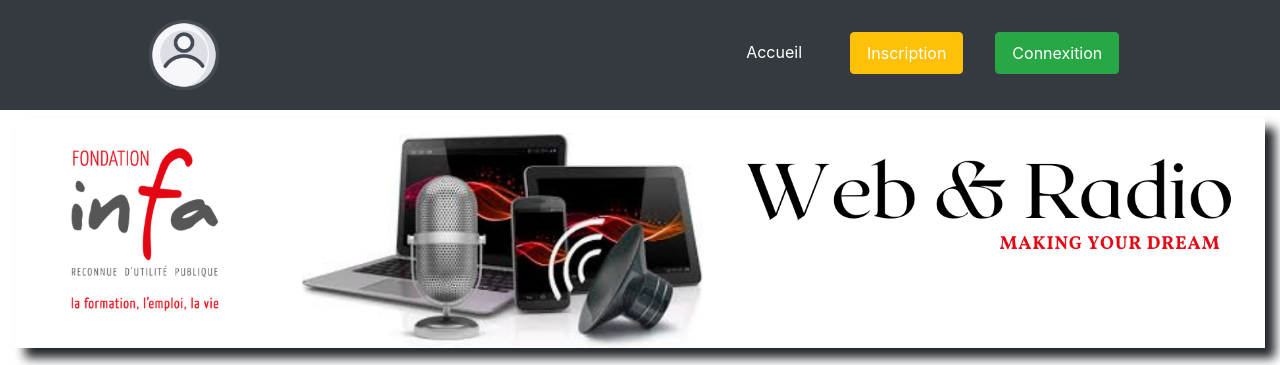
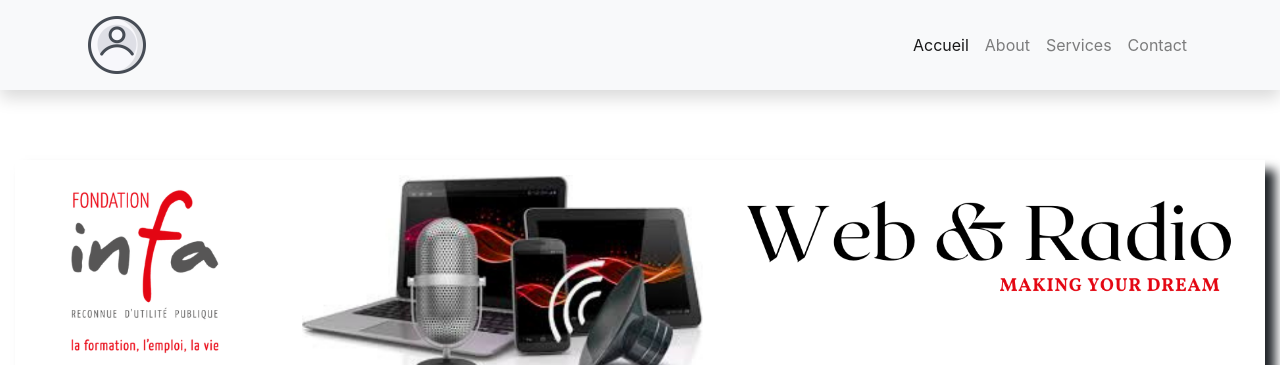
Before and after one commit to BumbleBrice/ecf_infa_wr, a PHP site: page / in a window 1280 px wide. Shown: the top 365 px of the page. Run offline with PHP 8.4, Linux system fonts and the light colour scheme; data comes from the database, SQL or seed files in the repository.

Commit message:
front done

```diff
--- a/css/styles.css
+++ b/css/styles.css
@@ -1,3 +1,6 @@
+.main__top {
+  margin-top: 10rem;
+}
 .slideshow {
   margin: auto;
   width: 100%;
--- a/inc/header.php
+++ b/inc/header.php
@@ -1,7 +1,9 @@
 <!DOCTYPE html>
-<html>
+<html lang="fr">
 <head>
 	<title>PHP include</title>
+	<meta charset="UTF-8">
+	<meta name="viewport" content="width=device-width, initial-scale=1.0">
 	<link rel="stylesheet" href="https://cdn.jsdelivr.net/npm/bootstrap@4.5.3/dist/css/bootstrap.min.css" integrity="sha384-TX8t27EcRE3e/ihU7zmQxVncDAy5uIKz4rEkgIXeMed4M0jlfIDPvg6uqKI2xXr2" crossorigin="anonymous">
 	<link rel="stylesheet" href="css/styles.css">
 </head>
--- a/inc/nav.php
+++ b/inc/nav.php
@@ -1,14 +1,27 @@
-<nav class="p-3 mb-2 bg-dark bg-gradient-dark d-flex justify-content-around">
-	<div class="w-25"><img class="w-25 img-fluid" src="img/avatar/avatar_default.png" alt=""></div>
-	<ul class="nav justify-content-center text-white">
-	  <li class="nav-item m-3">
-	    <a class="nav-link text-white" href="index.php">Accueil</a>
-	  </li>
-	  <li class="nav-item m-3">
-	    <a class="nav-link text-white btn btn-warning" href="registration.php">Inscription</a>
-	  </li>
-	  <li class="nav-item m-3">
-	    <a class="nav-link text-white btn btn-success" href="login.php" tabindex="-1" aria-disabled="true">Connexition</a>
-	  </li>
-	</ul>
+<!-- Navigation -->
+<nav class="navbar navbar-expand-lg navbar-light bg-light shadow fixed-top">
+  <div class="container">
+    <a class="navbar-brand" href="#"><img class="w-25 img-fluid" src="img/avatar/avatar_default.png" alt=""></a>
+    <button class="navbar-toggler" type="button" data-toggle="collapse" data-target="#navbarResponsive" aria-controls="navbarResponsive" aria-expanded="false" aria-label="Toggle navigation">
+          <span class="navbar-toggler-icon"></span>
+        </button>
+    <div class="collapse navbar-collapse" id="navbarResponsive">
+      <ul class="navbar-nav ml-auto text-center">
+        <li class="nav-item active">
+          <a class="nav-link" href="#">Accueil
+            <span class="sr-only">(current)</span>
+          </a>
+        </li>
+        <li class="nav-item">
+          <a class="nav-link" href="#">About</a>
+        </li>
+        <li class="nav-item">
+          <a class="nav-link" href="#">Services</a>
+        </li>
+        <li class="nav-item">
+          <a class="nav-link" href="#">Contact</a>
+        </li>
+      </ul>
+    </div>
+  </div>
 </nav>
--- a/index.php
+++ b/index.php
@@ -13,7 +13,7 @@
 		$news = $response->fetchAll(PDO::FETCH_ASSOC);
 		// l'opérateur de portée :: se nomme PAAMAYIM NEKUDOTAYIM
 	 ?>
-	<div class="container-fluid">
+	<div class="main__top container-fluid">
     	<div id="slideshow" class="slideshow">
 			<img class="img-fluid" src="img/slider/1.png">
 			<div class="button d-flex justify-content-center mt-3">
--- a/podcast.php
+++ b/podcast.php
@@ -2,7 +2,7 @@
 <?php include 'inc/connect.php' ?>
 <?php include 'inc/nav.php' ?>
 
-<div class="container">
+<div class="main__top container">
 <h2>Les Podcats de la Web & Radio!</h2>
 <!-- Portfolio Item Heading -->
   	<?php
```
